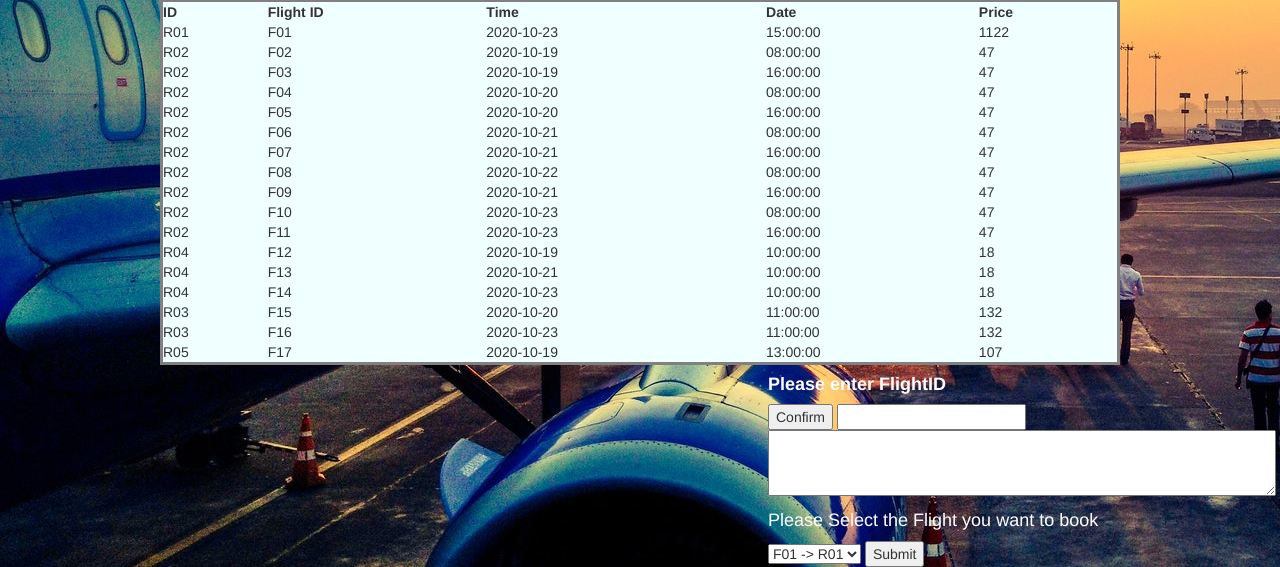
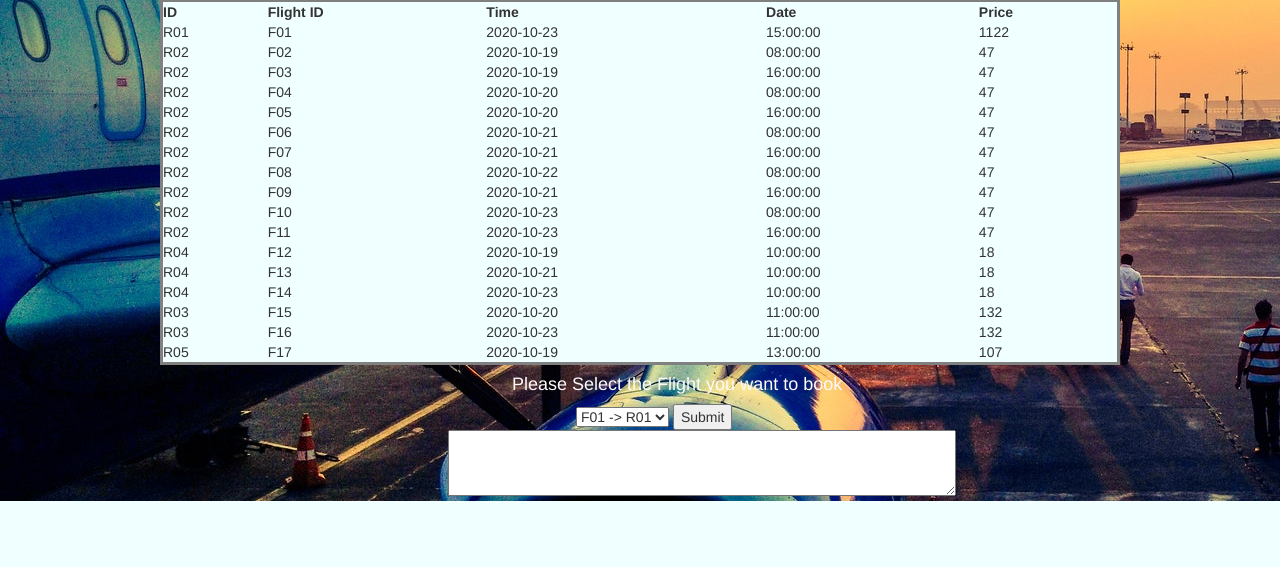
Before and after one commit to SarbjotS/Airplane, a PHP site: page /Book.php in a window 1280 px wide. Shown: the part 461-1028 px from the top of the page. After the commit the page ends 962 px from the top, so only its background shows below. Run offline with PHP 8.4, Linux system fonts and the light colour scheme; data comes from the database, SQL or seed files in the repository.

Commit message:
Update Book.php

```diff
--- a/Book.php
+++ b/Book.php
@@ -101,35 +101,32 @@ session_start();
     ?>
 </tr>
 </table>
+<h4 style="color: snow; margin-left: 40%">Please Select the Flight you want to book</h4>
+<?php
+$query = "SELECT * FROM flights";
+$temp = $temp1 = mysqli_query($connect, $query);
+?>
+<form method="post" action="flights.php" style="margin-left: 45%"">
+    <select name="routeList">
+        <<?php foreach ($temp as $rl): ?>
+            <?=$flightID = $rl['flightID'];?>
+            <option value=<?= $flightID?>><?= $rl['flightID'], ' -> ', $rl['routeID']?></option>
+        <?php endforeach ?>
+    </select>
+    <input type="submit" name="submit" value="Submit">
+</form>
 
-<div style="margin-left:60%" >
-<h4  style="color: white; "><strong>Please enter FlightID</strong></h4>
-<button>Confirm</button>
-    <input type="text">
+<div style="margin-left:35%" >
+
     <textarea class="Select"  style="margin-left: 0%;" id="ShowBrowseFlightDetails" rows="3" cols="60";>
 </textarea>
-
+</div>
 
 
 <!-- <textarea class="Select" style="margin-left:20% " id="ShowAvailableDates" rows="12" cols="25";>
 </textarea> -->
 
-<h4 style="color: white">Please Select the Flight you want to book</h4>
-<?php
-        $query = "SELECT * FROM flights";
-        $temp = $temp1 = mysqli_query($connect, $query);
-?>
-<form method="post" action="flights.php">
-    <select name="routeList">
-    <<?php foreach ($temp as $rl): ?>
-        <?=$flightID = $rl['flightID'];?>
-        <option value=<?= $flightID?>><?= $rl['flightID'], ' -> ', $rl['routeID']?></option>
-    <?php endforeach ?>
-    </select>
-    <input type="submit" name="submit" value="Submit">
-</form>
-</div>
-</textarea>
+
 
 </body>
 </html>
```
